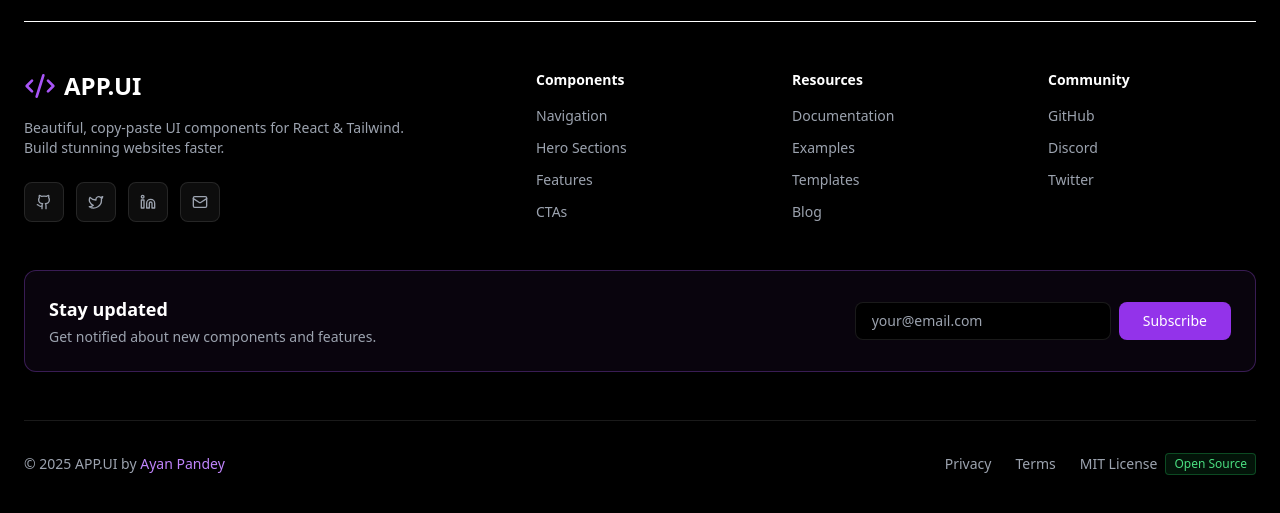
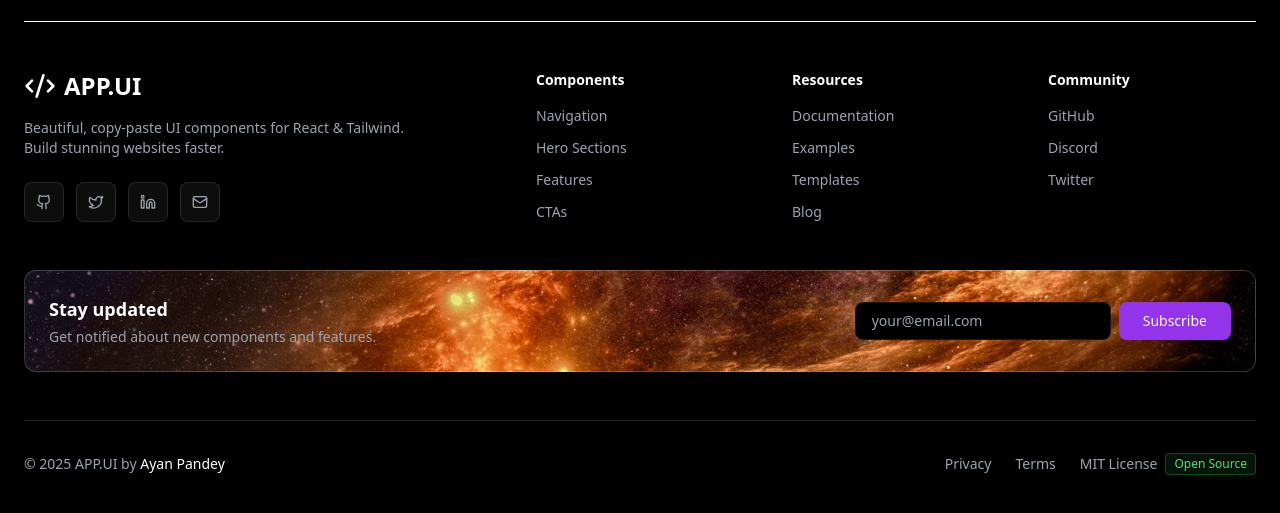
Before and after one commit to ayanpandit/AppUi, a React app in the folder AppUi/: page / in a window 1280 px wide. Shown: the part 3118-3631 px from the top of the page. Built offline with nearby package versions, Linux system fonts and the light colour scheme; the HTML template or start-up script is replaced by a standard one; a web font is replaced by a local one.

Commit message:
ehanced  the footer

```diff
--- a/AppUi/src/landing_page/footer.jsx
+++ b/AppUi/src/landing_page/footer.jsx
@@ -1,5 +1,6 @@
 import React from 'react';
 import { Github, Twitter, Linkedin, Mail, Code2, ArrowUpRight } from 'lucide-react';
+import image from '../assets/footer.png';
 
 export default function Footer() {
   const navLinks = [
@@ -26,7 +27,7 @@
           {/* Brand section */}
           <div className="lg:col-span-2">
             <div className="flex items-center gap-2 mb-4">
-              <Code2 className="w-8 h-8 text-purple-500" />
+              <Code2 className="w-8 h-8 text-white" />
               <span className="text-2xl font-bold text-white">
                 APP.UI
               </span>
@@ -72,7 +73,7 @@
         </div>
 
         {/* Newsletter section */}
-        <div className="mb-12 p-6 rounded-xl border border-purple-500/30 bg-purple-500/5">
+        <div className="mb-12 p-6 rounded-xl border border-white/20 bg-cover bg-center" style={{ backgroundImage: `url(${image})` }}>
           <div className="flex flex-col md:flex-row items-start md:items-center justify-between gap-6">
             <div>
               <h3 className="text-lg font-bold mb-1">Stay updated</h3>
@@ -96,7 +97,7 @@
           <div className="flex flex-col md:flex-row justify-between items-center gap-4 text-sm text-gray-400">
             <div>
               <span>© 2025 APP.UI by </span>
-              <a href="#" className="text-purple-400 hover:text-purple-300 transition-colors font-medium">
+              <a href="#" className="text-white hover:text-gray-300 transition-colors font-medium">
                 Ayan Pandey
               </a>
             </div>
```
Also changed, not shown: AppUi/src/assets/footer.png (added), AppUi/src/assets/image.png (deleted).
